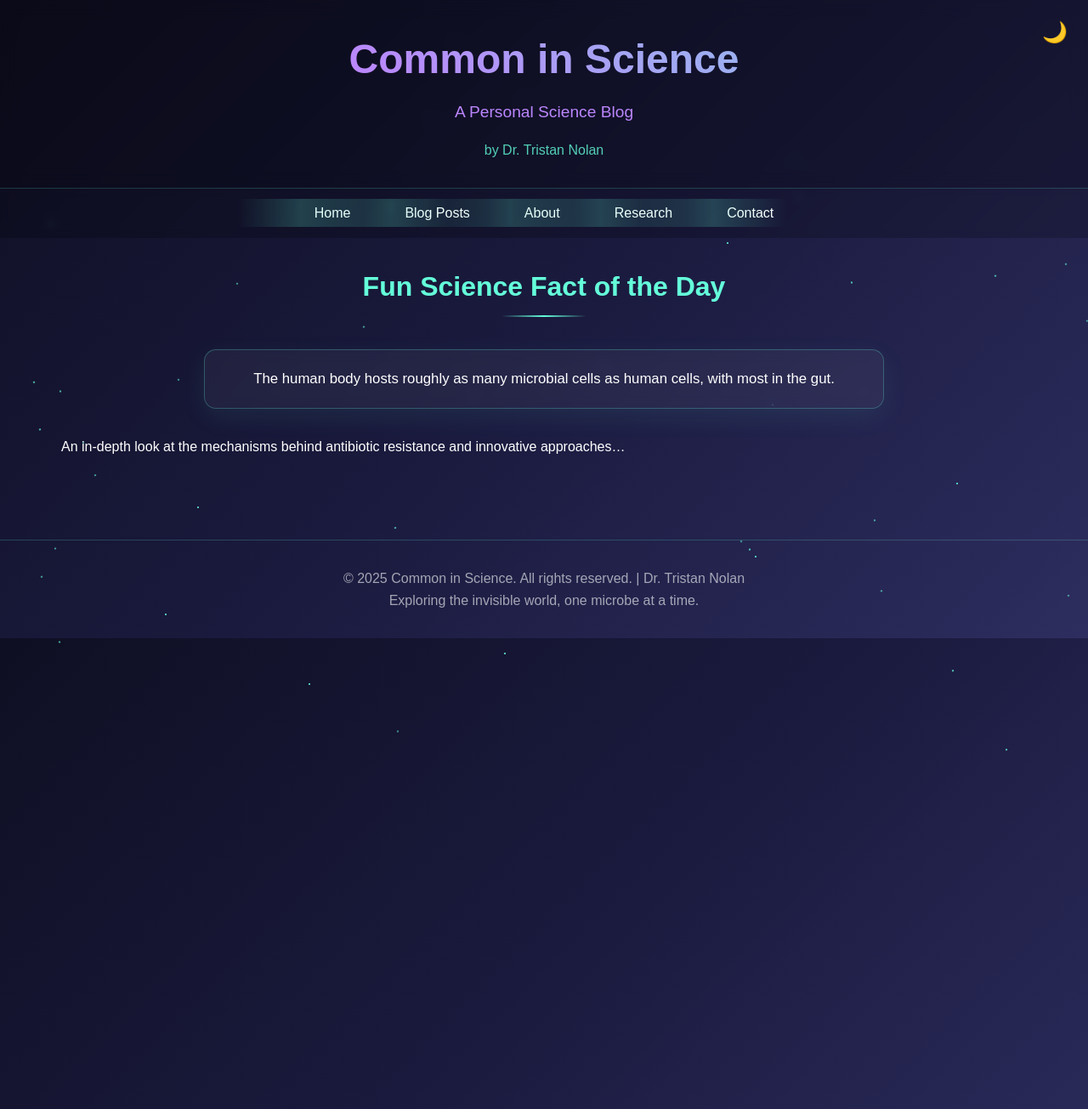
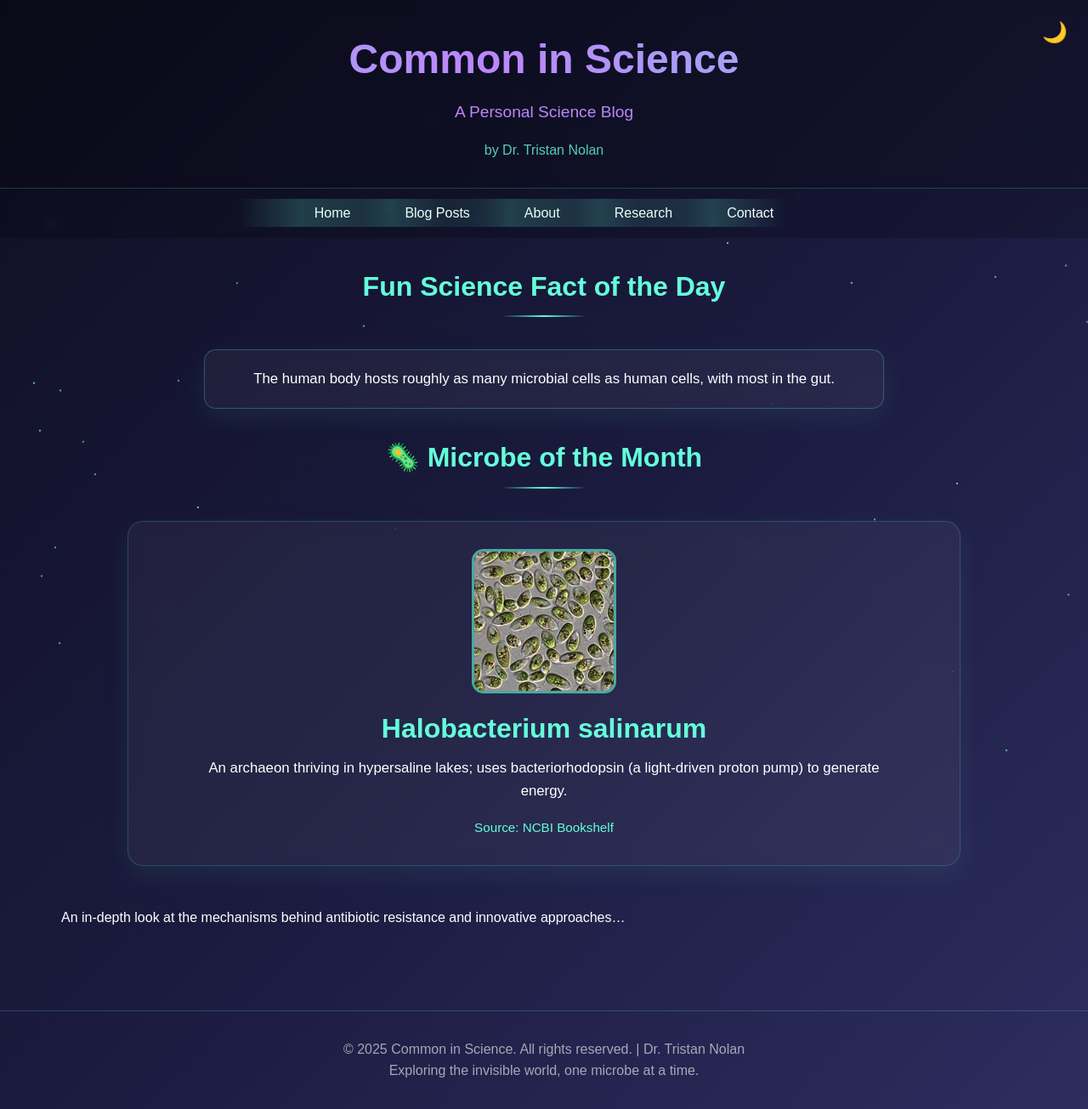
Before and after one commit to TrisNolan/trisnolan.github.io, a Jekyll site: the page built from _posts/2025-07-03-antibiotic-resistance-a-growing-challenge.md, in a window 1280 px wide. Shown: the whole page at 85% size. Built offline with Jekyll 4.4.1, drawn with Linux system fonts in a browser that asks for light colours; our own code applies the rules of GitHub Pages for plain Markdown files.

Commit message:
Update default.html

```diff
--- a/_layouts/default.html
+++ b/_layouts/default.html
@@ -63,22 +63,14 @@
     body.light-mode .blog-card{background:rgba(0,0,0,.05);border:1px solid rgba(0,0,0,.1)}
     .blog-card h3{margin-bottom:1rem;font-size:1.3rem;transition:color .4s}
 
-    /* Post title links (dark mode = aqua) */
-    .blog-card h3 a{
-      color:#64ffda;
-      text-decoration:none;
-      transition:color .2s ease,text-shadow .2s ease
-    }
+    .blog-card h3 a{color:#64ffda;text-decoration:none;transition:color .2s,text-shadow .2s}
     .blog-card h3 a:visited{color:#64ffda}
     .blog-card h3 a:hover{color:#64ffda;text-shadow:0 0 6px rgba(100,255,218,.6)}
     .blog-card h3 a:focus-visible{outline:2px solid #64ffda;outline-offset:2px;border-radius:6px}
-
-    /* Light mode: titles become black */
     body.light-mode .blog-card h3 a,
     body.light-mode .blog-card h3 a:visited{color:#000 !important}
     body.light-mode .blog-card h3 a:hover{color:#000 !important;text-shadow:0 0 6px rgba(0,0,0,.3)}
 
-    /* Card body text */
     .blog-card p{color:rgba(255,255,255,.8);margin-bottom:1rem;transition:color .4s}
     body.light-mode .blog-card p{color:rgba(0,0,0,.85) !important}
     .blog-meta{font-size:.9rem;color:#64ffda;opacity:.7;transition:color .4s}
@@ -94,6 +86,23 @@
       box-shadow:0 10px 30px rgba(100,255,218,.08)
     }
     body.light-mode .fact-box{background:rgba(255,255,255,.85);border-color:rgba(0,0,0,.1);color:#111}
+
+    /* Microbe of the Month */
+    .microbe-card{
+      max-width:980px;margin:3rem auto;padding:2rem;border-radius:18px;
+      background:rgba(255,255,255,.05);border:1px solid rgba(100,255,218,.18);
+      backdrop-filter:blur(10px);text-align:center;box-shadow:0 10px 30px rgba(100,255,218,.08)
+    }
+    body.light-mode .microbe-card{background:rgba(0,0,0,.04);border-color:rgba(0,0,0,.12);color:#111}
+    .microbe-img{
+      width:170px;height:170px;object-fit:cover;border-radius:14px;margin:0 auto 1rem;
+      border:3px solid rgba(100,255,218,.6);display:block
+    }
+    .microbe-title{font-size:2rem;margin:.5rem 0;color:#64ffda}
+    body.light-mode .microbe-title{color:#00796b}
+    .microbe-blurb{max-width:820px;margin:0 auto 1rem;font-size:1.05rem}
+    .microbe-source{font-size:.95rem;color:#64ffda;text-decoration:none}
+    body.light-mode .microbe-source{color:#005f56}
 
     footer{ text-align:center;padding:2rem;margin-top:4rem;border-top:1px solid rgba(100,255,218,.2);color:rgba(255,255,255,.6);transition:color .4s,border .4s }
     body.light-mode footer{border-top:1px solid rgba(0,0,0,.1);color:#333}
@@ -127,9 +136,21 @@
   </nav>
 
   <main>
+    <!-- Fun Science Fact -->
     <section class="fact-section" id="fact">
       <h2 class="section-title">Fun Science Fact of the Day</h2>
       <div id="fact-box" class="fact-box">Loading today’s fact...</div>
+    </section>
+
+    <!-- Microbe of the Month -->
+    <section id="microbe" aria-labelledby="microbe-heading">
+      <h2 id="microbe-heading" class="section-title">🦠 Microbe of the Month</h2>
+      <div class="microbe-card">
+        <img id="microbe-img" class="microbe-img" src="{{ '/assets/images/fallback.jpeg' | relative_url }}" alt="Microbe image">
+        <h3 id="microbe-name" class="microbe-title">Loading…</h3>
+        <p id="microbe-blurb" class="microbe-blurb">Fetching this month’s microbe…</p>
+        <a id="microbe-source" class="microbe-source" href="#" target="_blank" rel="noopener">Source</a>
+      </div>
     </section>
 
     {{ content }}
@@ -194,6 +215,49 @@
       document.querySelectorAll('#fact-box,#fact-text').forEach(el=>{el.textContent=fact;});
     });
 
+    // Microbe of the Month (uses your existing filenames)
+    (function () {
+      const base = "{{ '/assets/images' | relative_url }}";
+      const microbes = [
+        {
+          name: "Deinococcus radiodurans",
+          slug: "deinococcus-radiodurans.jpeg",
+          blurb: "Nicknamed “Conan the Bacterium” — renowned for extreme resistance to radiation and desiccation.",
+          source: { name: "Microbiology Society", url: "https://microbiologysociety.org" }
+        },
+        {
+          name: "Halobacterium salinarum",
+          slug: "halobacterium-salinarum.jpeg",
+          blurb: "An archaeon thriving in hypersaline lakes; uses bacteriorhodopsin (a light-driven proton pump) to generate energy.",
+          source: { name: "NCBI Bookshelf", url: "https://www.ncbi.nlm.nih.gov/books/" }
+        },
+        {
+          name: "Lactobacillus acidophilus",
+          slug: "lactobacillus-acidophilus.jpg",
+          blurb: "A familiar probiotic that produces lactic acid and helps maintain healthy gut and vaginal microbiomes.",
+          source: { name: "NIH", url: "https://www.ncbi.nlm.nih.gov/" }
+        }
+      ];
+
+      const now = new Date();
+      const idx = (now.getFullYear() * 12 + now.getMonth()) % microbes.length;
+      const m = microbes[idx];
+
+      const img = document.getElementById("microbe-img");
+      const name = document.getElementById("microbe-name");
+      const blurb = document.getElementById("microbe-blurb");
+      const source = document.getElementById("microbe-source");
+
+      if (img && name && blurb && source) {
+        img.src = base + "/" + m.slug;
+        img.onerror = () => { img.src = base + "/fallback.jpeg"; };
+        name.textContent = m.name;
+        blurb.textContent = m.blurb;
+        source.textContent = "Source: " + m.source.name;
+        source.href = m.source.url;
+      }
+    })();
+
     // theme toggle + persistence
     const toggle=document.getElementById('theme-toggle');
     const saved=localStorage.getItem('theme');
```
